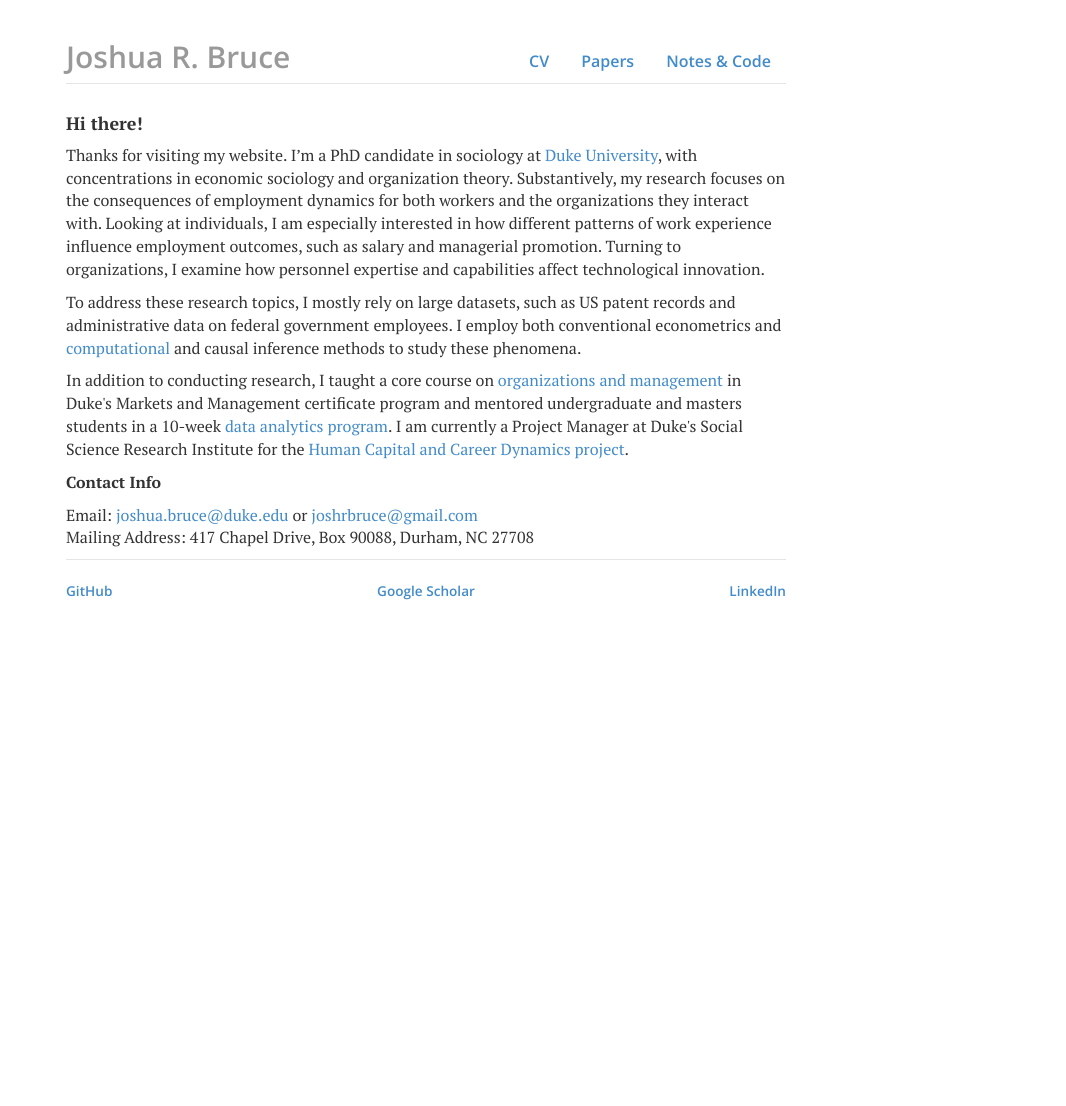
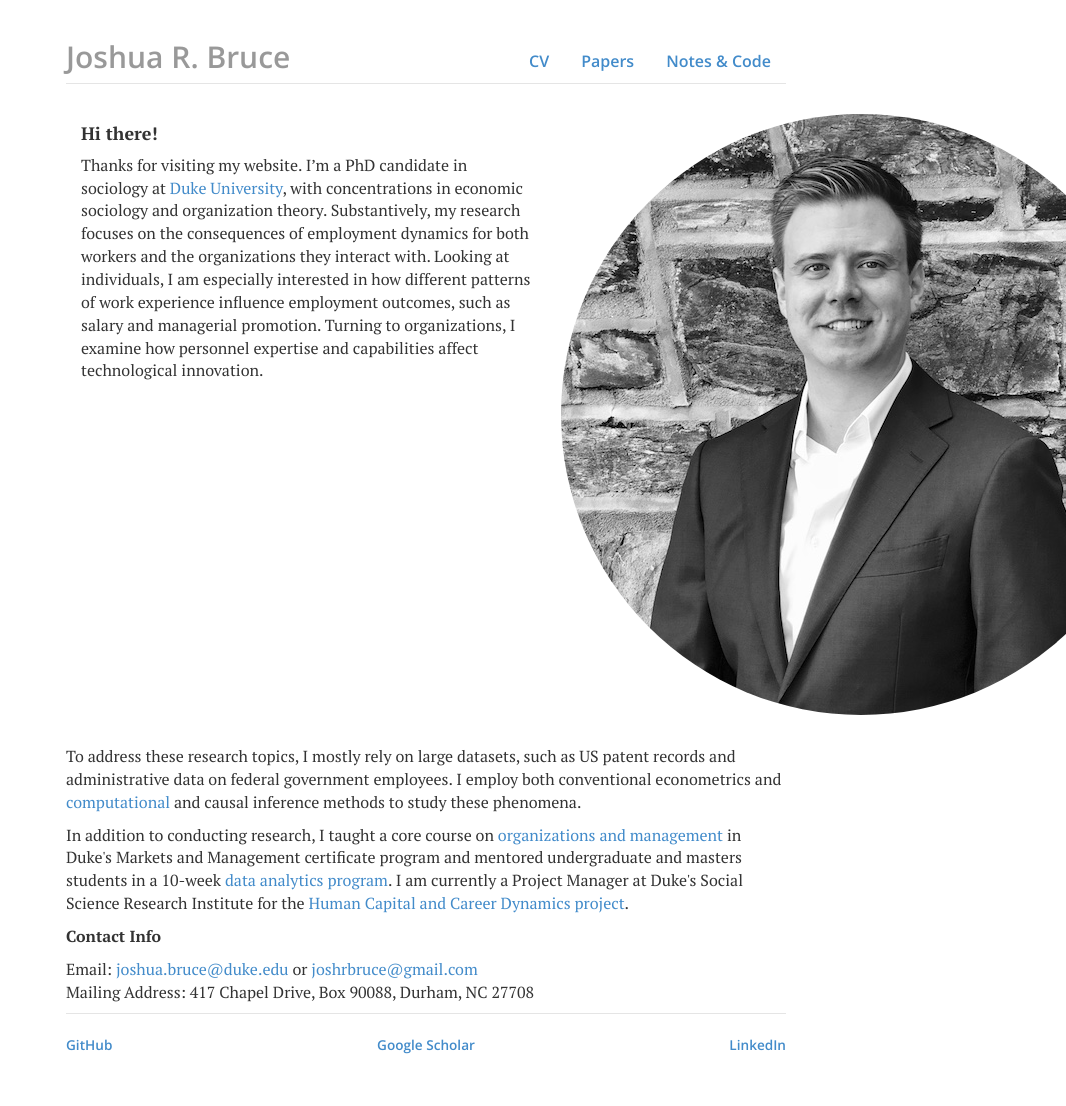
Before and after one commit to joshuarbruce/joshuarbruce.github.io, a Jekyll site: the page built from index.html, in a window 1280 px wide. Shown: the whole page, without its empty margins (214-1280 px from the left). Built offline with Jekyll 4.4.1, drawn with Linux system fonts in a browser that asks for light colours; nearby versions of some CDN libraries; before the commit the page ends 900 px from its top, so only the background shows below that.

Commit message:
Update index.html

```diff
--- a/index.html
+++ b/index.html
@@ -3,8 +3,12 @@
 title: joshuarbruce.github.io
 ---
 <div class="blurb">
+	<div class="col-sm-8">
 	<h4>Hi there!</h4>
-	<p>Thanks for visiting my website. I’m a PhD candidate in sociology at <a href="http://sociology.duke.edu/" target="_blank">Duke University</a>, with concentrations in economic sociology and organization theory. Substantively, my research focuses on the consequences of employment dynamics for both workers and the organizations they interact with. Looking at individuals, I am especially interested in how different patterns of work experience influence employment outcomes, such as salary and managerial promotion. Turning to organizations, I examine how personnel expertise and capabilities affect technological innovation.</p>
+	<p>Thanks for visiting my website. I’m a PhD candidate in sociology at <a href="http://sociology.duke.edu/" target="_blank">Duke University</a>, with concentrations in economic sociology and organization theory. Substantively, my research focuses on the consequences of employment dynamics for both workers and the organizations they interact with. Looking at individuals, I am especially interested in how different patterns of work experience influence employment outcomes, such as salary and managerial promotion. Turning to organizations, I examine how personnel expertise and capabilities affect technological innovation.</p>	</div>
+	<div class="col-sm-4">
+	<img  class="img-circle avatar" alt="Josh Bruce" src="files/IMG_1556.jpg">
+	</div>
 
 	<p>To address these research topics, I mostly rely on large datasets, such as US patent records and administrative data on federal government employees. I employ both conventional econometrics and <a href="https://en.wikipedia.org/wiki/Computational_sociology" target="_blank">computational</a> and causal inference methods to study these phenomena.</p>
 
@@ -14,11 +18,5 @@
     <p>Email: <a href="mailto:joshua.bruce@duke.edu" target = "_blank"><span class = "obfuscate">ude.ekud@ecurb.auhsoj</span></a> or <a href="mailto:joshrbruce@gmail.com" target = "_blank"><span class = "obfuscate">moc.liamg@ecurbrhsoj</span></a><br>
     Mailing Address: 417 Chapel Drive, Box 90088, Durham, NC 27708
     </p>
-    <!-- divider line -->
-    <!-- <p class="pull-left"><div style="height: 1px; background-color:lightgrey; width:33%; margin-top: 10px; margin-bottom: 10px"></div></p> -->
-    <!-- footnotes -->
-    <!-- <sup id="fn1"><a href="#ref1" title="Jump back to footnote 1 in the text.">1</a>. Made available by the <a href="http://www.patentsview.org/" target="_blank">PatentsView</a> project</sup> -->
-    <!-- </br> -->
-    <!-- <sup id="fn2"><a href="#ref2" title="Jump back to footnote 2 in the text.">2</a>. My dissertation relies on the restricted-use Central Personnel Data File, provided by the US Office of Personnel Management</sup> -->
 
 </div><!-- /.blurb -->
```
